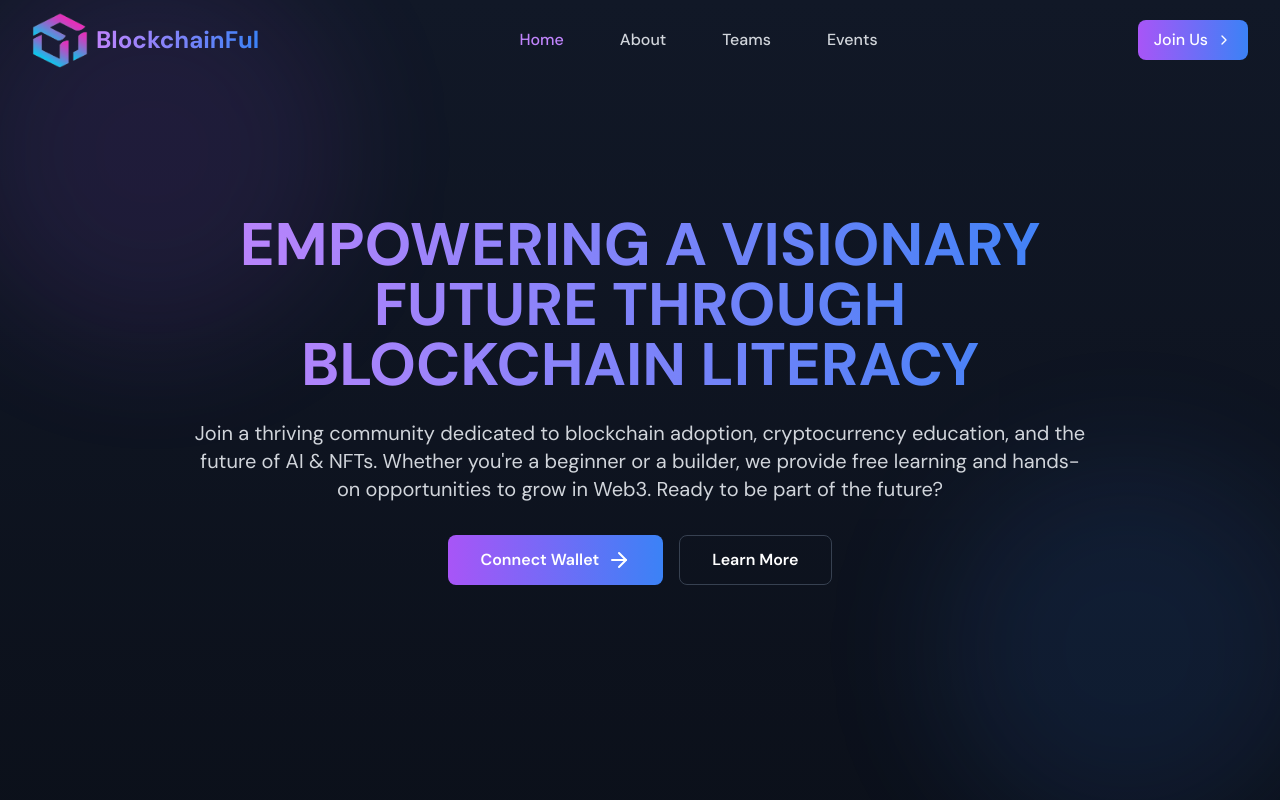
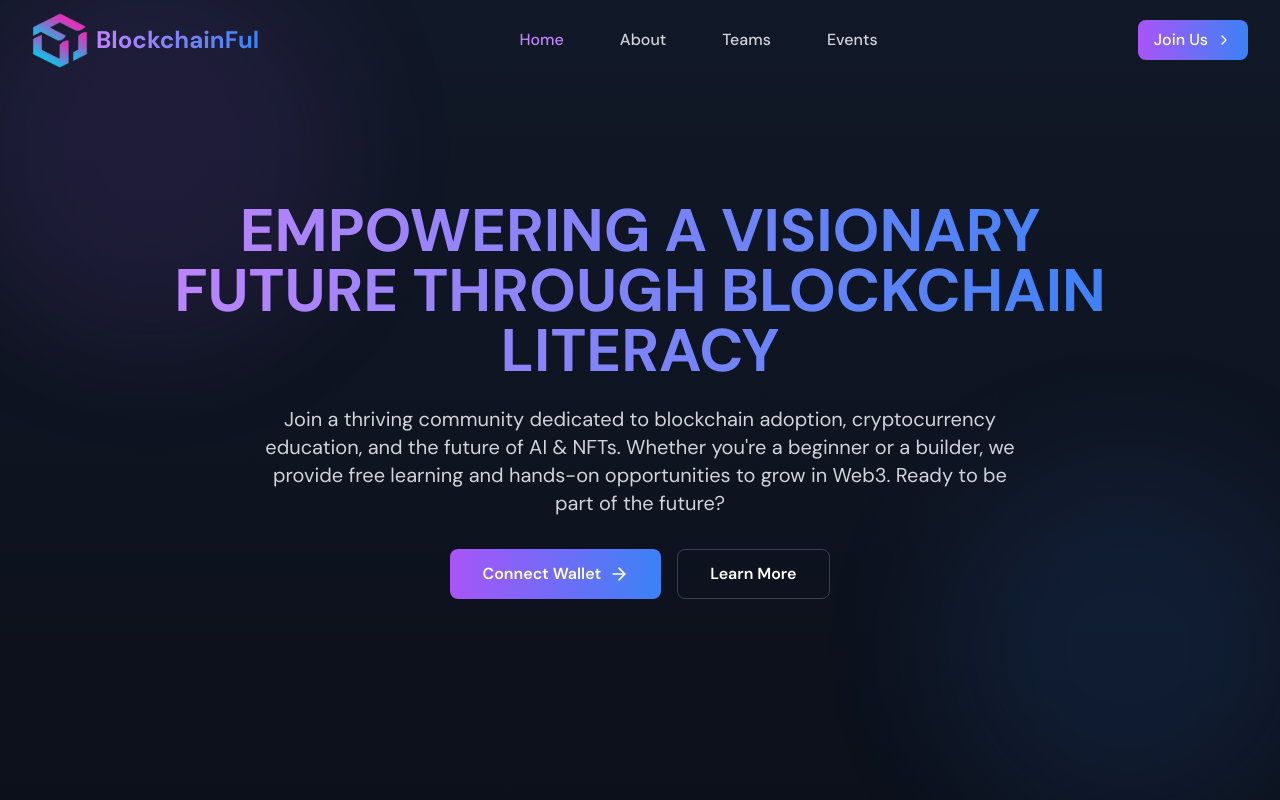
Before and after one commit to Stepheeeen/blockchain-ful, a Next.js app: page / in a window 1280 px wide. Shown: the top 800 px of the page. Built offline with nearby package versions, Linux system fonts and the light colour scheme.

Commit message:
chore: add Next.js build artifacts and manifest files

```diff
--- a/src/components/hero.tsx
+++ b/src/components/hero.tsx
@@ -22,25 +22,27 @@ const Home = () => {
         </div>
 
         {/* Content */}
-        <div className="relative z-10 text-center max-w-4xl">
-          <h1 className="text-6xl font-bold mb-6 bg-gradient-to-r from-purple-400 to-blue-500 bg-clip-text text-transparent">
+        <div className="relative z-10 text-center max-w-5xl mx-auto px-4 py-20 sm:py-24">
+          <h1 className="text-3xl sm:text-5xl lg:text-6xl font-bold mb-6 bg-gradient-to-r from-purple-400 to-blue-500 bg-clip-text text-transparent leading-tight sm:leading-snug">
             EMPOWERING A VISIONARY FUTURE THROUGH BLOCKCHAIN LITERACY
           </h1>
-          <p className="text-xl mb-8 text-gray-300">
+          <p className="text-base sm:text-lg md:text-xl mb-8 text-gray-300 max-w-3xl mx-auto">
             Join a thriving community dedicated to blockchain adoption,
             cryptocurrency education, and the future of AI & NFTs. Whether
             you're a beginner or a builder, we provide free learning and
             hands-on opportunities to grow in Web3. Ready to be part of the
             future?
           </p>
-          <div className="flex gap-4 justify-center">
-            <button className="group bg-gradient-to-r from-purple-500 to-blue-500 px-8 py-3 rounded-lg font-semibold flex items-center gap-2 hover:opacity-90 transition-all">
+          <div className="flex flex-col sm:flex-row gap-4 justify-center">
+            <button className="group bg-gradient-to-r from-purple-500 to-blue-500 px-6 sm:px-8 py-3 rounded-lg font-semibold flex items-center justify-center gap-2 hover:opacity-90 transition-all text-white">
               Connect Wallet
-              <ArrowRight className="group-hover:translate-x-1 transition-transform" />
+              <ArrowRight className="w-5 h-5 group-hover:translate-x-1 transition-transform" />
             </button>
-            <button className="px-8 py-3 rounded-lg font-semibold border border-gray-700 hover:bg-gray-800 transition-all">
-              <Link href={"#about"}>Learn More</Link>
-            </button>
+            <Link href="#about">
+              <button className="px-6 sm:px-8 py-3 rounded-lg font-semibold border border-gray-700 hover:bg-gray-800 transition-all text-white">
+                Learn More
+              </button>
+            </Link>
           </div>
         </div>
       </section>
```
